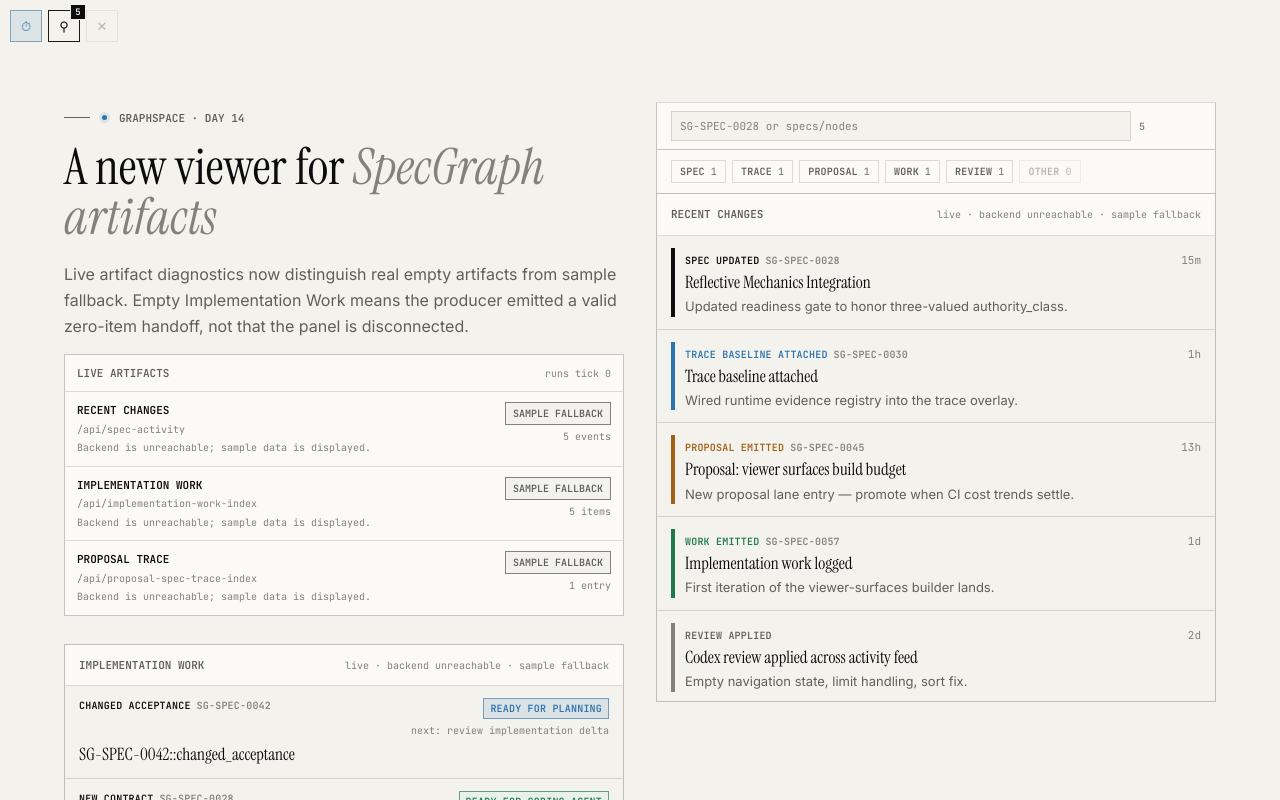
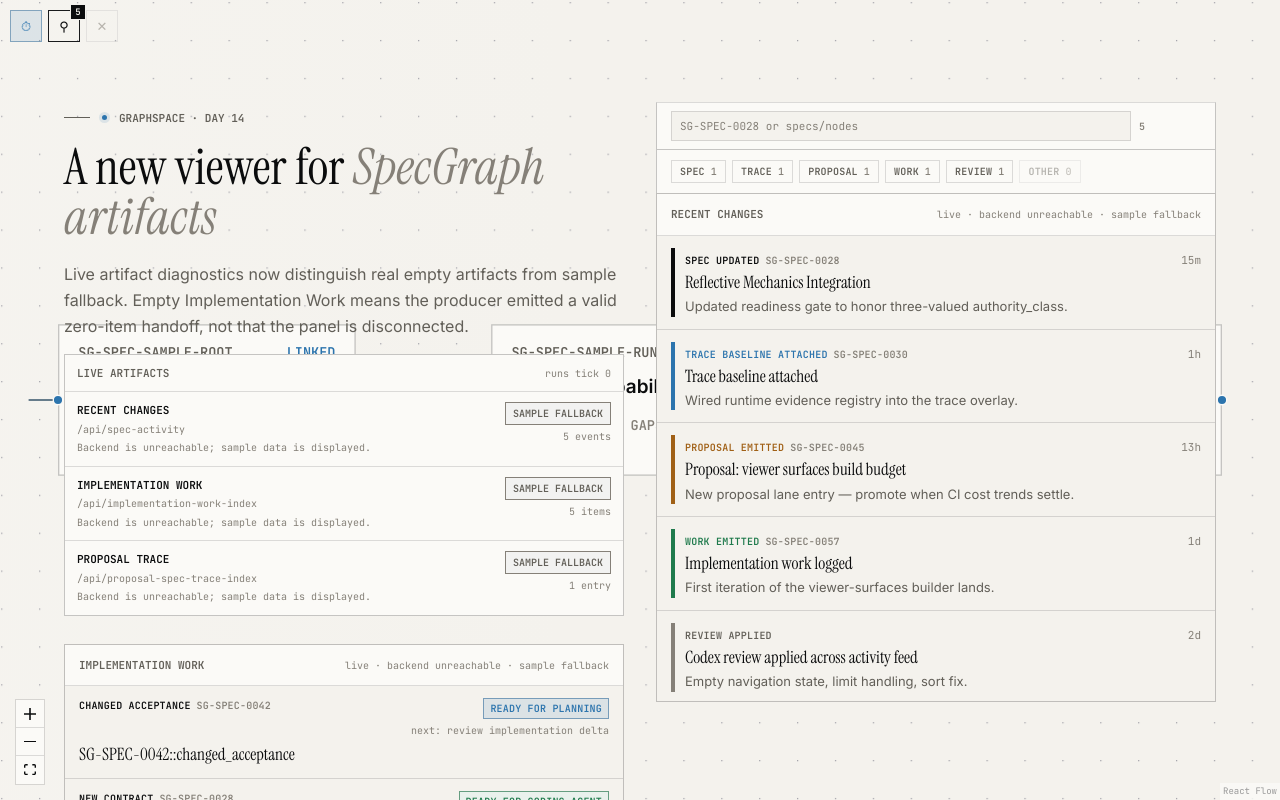
Before and after one commit to 0al-spec/SpecSpace, a React (Vite) app in the folder graphspace/: page / in a window 1280 px wide. Shown: the top 800 px of the page. Built offline with nearby package versions, Linux system fonts and the light colour scheme; no server answers.

Commit message:
Render GraphSpace spec graph canvas

```diff
--- a/graphspace/package.json
+++ b/graphspace/package.json
@@ -12,6 +12,7 @@
     "test:watch": "vitest"
   },
   "dependencies": {
+    "@xyflow/react": "^12.10.2",
     "react": "^19.1.0",
     "react-dom": "^19.1.0",
     "zod": "^3.23.8"
--- a/graphspace/src/entities/spec-node/index.ts
+++ b/graphspace/src/entities/spec-node/index.ts
@@ -1 +1,2 @@
 export type { SpecNode, SpecNodeId } from "./model/types";
+export { SpecNodeCard } from "./ui/SpecNodeCard";
--- /dev/null
+++ b/graphspace/src/entities/spec-node/ui/SpecNodeCard.module.css
@@ -0,0 +1,59 @@
+.card {
+  width: 220px;
+  min-height: 112px;
+  padding: 14px;
+  border: 1px solid var(--gs-rule-mid);
+  border-radius: var(--gs-radius-md);
+  background: color-mix(in srgb, var(--gs-panel) 94%, white);
+  color: var(--gs-ink);
+}
+
+.selected {
+  border-color: var(--gs-accent);
+  box-shadow: 0 0 0 3px var(--gs-accent-soft);
+}
+
+.header,
+.meta {
+  display: flex;
+  align-items: center;
+  justify-content: space-between;
+  gap: 10px;
+  font-family: var(--gs-mono);
+  font-size: 10px;
+  font-weight: 600;
+  line-height: 1.2;
+  text-transform: uppercase;
+}
+
+.id {
+  min-width: 0;
+  overflow: hidden;
+  color: var(--gs-muted);
+  text-overflow: ellipsis;
+  white-space: nowrap;
+}
+
+.status {
+  flex: 0 0 auto;
+  color: var(--gs-accent);
+}
+
+.title {
+  display: -webkit-box;
+  margin-top: 10px;
+  overflow: hidden;
+  color: var(--gs-ink);
+  font-family: var(--gs-sans);
+  font-size: 14px;
+  font-weight: 650;
+  line-height: 1.28;
+  -webkit-box-orient: vertical;
+  -webkit-line-clamp: 2;
+}
+
+.meta {
+  justify-content: flex-start;
+  margin-top: 14px;
+  color: var(--gs-muted-2);
+}
--- /dev/null
+++ b/graphspace/src/entities/spec-node/ui/SpecNodeCard.tsx
@@ -0,0 +1,30 @@
+import type { SpecNode } from "../model/types";
+import styles from "./SpecNodeCard.module.css";
+
+type Props = {
+  node: SpecNode;
+  selected?: boolean;
+};
+
+export function SpecNodeCard({ node, selected = false }: Props) {
+  const maturity = typeof node.maturity === "number" ? Math.round(node.maturity * 100) : null;
+  const gapLabel = node.gap_count === 1 ? "1 gap" : `${node.gap_count} gaps`;
+
+  return (
+    <article
+      className={selected ? `${styles.card} ${styles.selected}` : styles.card}
+      data-spec-node-id={node.node_id}
+    >
+      <div className={styles.header}>
+        <span className={styles.id}>{node.node_id}</span>
+        <span className={styles.status}>{node.status}</span>
+      </div>
+      <h3 className={styles.title}>{node.title}</h3>
+      <div className={styles.meta}>
+        <span>{node.kind}</span>
+        <span>{gapLabel}</span>
+        {maturity !== null ? <span>{maturity}%</span> : null}
+      </div>
+    </article>
+  );
+}
--- a/graphspace/src/pages/viewer/ui/ViewerPage.module.css
+++ b/graphspace/src/pages/viewer/ui/ViewerPage.module.css
@@ -4,7 +4,13 @@
   overflow-y: auto;
 }
 
+.canvasLayer {
+  pointer-events: auto;
+}
+
 .grid {
+  position: relative;
+  z-index: 2;
   display: grid;
   /* auto-fit + minmax collapses to a single column below ~712 px so
    * narrow viewports stack instead of clipping. */
@@ -12,6 +18,11 @@
   gap: 32px;
   padding: clamp(60px, 8vw, 120px) clamp(20px, 5vw, 80px) 80px;
   align-content: start;
+  pointer-events: none;
+}
+
+.grid > * {
+  pointer-events: auto;
 }
 
 .eyebrow {
@@ -82,6 +93,7 @@
 
 .statusOverlay {
   position: fixed;
+  z-index: 3;
   max-width: calc(100vw - 40px);
 }
 
--- a/graphspace/src/pages/viewer/ui/ViewerPage.tsx
+++ b/graphspace/src/pages/viewer/ui/ViewerPage.tsx
@@ -9,6 +9,7 @@ import {
   ProposalTracePanel,
   useProposalSpecTraceIndex,
 } from "@/widgets/proposal-trace";
+import { SpecGraphCanvas } from "@/widgets/spec-graph-canvas";
 import { useToneFilter, filterByTone } from "@/features/filter-by-tone";
 import {
   useSpecSearch,
@@ -145,6 +146,8 @@ export function ViewerPage() {
 
   return (
     <div className={styles.root}>
+      <SpecGraphCanvas className={styles.canvasLayer} />
+
       <div className={styles.grid}>
         {/* Left: hero headline */}
         <div>
--- a/graphspace/src/widgets/spec-graph-canvas/index.ts
+++ b/graphspace/src/widgets/spec-graph-canvas/index.ts
@@ -6,4 +6,6 @@ export {
   type SpecGraphResolvedState,
 } from "./model/load-spec-graph";
 export { SAMPLE_SPEC_GRAPH } from "./model/sample-data";
+export { toSpecGraphFlowElements, type SpecFlowEdge, type SpecFlowNode } from "./model/to-flow-elements";
 export { useSpecGraph, type UseSpecGraphState } from "./model/use-spec-graph";
+export { SpecGraphCanvas } from "./ui/SpecGraphCanvas";
--- /dev/null
+++ b/graphspace/src/widgets/spec-graph-canvas/model/to-flow-elements.ts
@@ -0,0 +1,52 @@
+import type { Edge, Node } from "@xyflow/react";
+import type { SpecEdge } from "@/entities/spec-edge";
+import type { SpecNode } from "@/entities/spec-node";
+import type { SpecGraphResponse } from "@/shared/spec-graph-contract";
+
+export type SpecFlowNodeData = Record<string, unknown> & {
+  spec: SpecNode;
+};
+
+export type SpecFlowEdgeData = Record<string, unknown> & {
+  specEdge: SpecEdge;
+};
+
+export type SpecFlowNode = Node<SpecFlowNodeData, "specNode">;
+export type SpecFlowEdge = Edge<SpecFlowEdgeData>;
+
+const COLUMN_WIDTH = 320;
+const ROW_HEIGHT = 190;
+const COLUMNS = 3;
+
+function positionForIndex(index: number): { x: number; y: number } {
+  return {
+    x: (index % COLUMNS) * COLUMN_WIDTH,
+    y: Math.floor(index / COLUMNS) * ROW_HEIGHT,
+  };
+}
+
+export function toSpecGraphFlowElements(response: SpecGraphResponse): {
+  nodes: SpecFlowNode[];
+  edges: SpecFlowEdge[];
+} {
+  const nodeIds = new Set(response.graph.nodes.map((node) => node.node_id));
+  const nodes: SpecFlowNode[] = response.graph.nodes.map((spec, index) => ({
+    id: spec.node_id,
+    type: "specNode",
+    position: positionForIndex(index),
+    data: { spec },
+  }));
+
+  const edges: SpecFlowEdge[] = response.graph.edges
+    .filter((edge) => nodeIds.has(edge.source_id) && nodeIds.has(edge.target_id))
+    .map((specEdge) => ({
+      id: specEdge.edge_id,
+      source: specEdge.source_id,
+      target: specEdge.target_id,
+      data: { specEdge },
+      label: specEdge.edge_kind,
+      animated: false,
+    }));
+
+  return { nodes, edges };
+}
--- /dev/null
+++ b/graphspace/src/widgets/spec-graph-canvas/ui/SpecGraphCanvas.module.css
@@ -0,0 +1,68 @@
+.root {
+  position: fixed;
+  inset: 0;
+  z-index: 0;
+  overflow: hidden;
+  background:
+    linear-gradient(90deg, color-mix(in srgb, var(--gs-paper) 90%, white), transparent 45%),
+    var(--gs-paper);
+}
+
+.flow {
+  width: 100%;
+  height: 100%;
+}
+
+.flow :global(.react-flow__pane) {
+  cursor: grab;
+}
+
+.flow :global(.react-flow__pane:active) {
+  cursor: grabbing;
+}
+
+.flow :global(.react-flow__edge-path) {
+  stroke: color-mix(in srgb, var(--gs-muted-2) 65%, var(--gs-accent));
+  stroke-width: 1.4;
+}
+
+.flow :global(.react-flow__edge-text) {
+  fill: var(--gs-muted);
+  font-family: var(--gs-mono);
+  font-size: 9px;
+  font-weight: 600;
+  text-transform: uppercase;
+}
+
+.flow :global(.react-flow__controls) {
+  border: 1px solid var(--gs-rule-soft);
+  border-radius: var(--gs-radius-md);
+  box-shadow: none;
+  overflow: hidden;
+}
+
+.flow :global(.react-flow__controls-button) {
+  width: 28px;
+  height: 28px;
+  border-bottom-color: var(--gs-rule-soft);
+  background: var(--gs-panel);
+  color: var(--gs-ink);
+}
+
+.flow :global(.react-flow__attribution) {
+  background: color-mix(in srgb, var(--gs-panel) 82%, transparent);
+  color: var(--gs-muted-2);
+  font-family: var(--gs-mono);
+  font-size: 9px;
+}
+
+.nodeShell {
+  position: relative;
+}
+
+.handle {
+  width: 8px;
+  height: 8px;
+  border: 1px solid var(--gs-panel);
+  background: var(--gs-accent);
+}
--- /dev/null
+++ b/graphspace/src/widgets/spec-graph-canvas/ui/SpecGraphCanvas.tsx
@@ -0,0 +1,67 @@
+import { useMemo } from "react";
+import {
+  Background,
+  Controls,
+  Handle,
+  Position,
+  ReactFlow,
+  ReactFlowProvider,
+  type NodeProps,
+} from "@xyflow/react";
+import "@xyflow/react/dist/style.css";
+import { SpecNodeCard } from "@/entities/spec-node";
+import { toSpecGraphFlowElements, type SpecFlowNode } from "../model/to-flow-elements";
+import { useSpecGraph } from "../model/use-spec-graph";
+import styles from "./SpecGraphCanvas.module.css";
+
+type Props = {
+  className?: string;
+};
+
+function SpecFlowNodeView({ data, selected }: NodeProps<SpecFlowNode>) {
+  return (
+    <div className={styles.nodeShell}>
+      <Handle type="target" position={Position.Left} className={styles.handle} />
+      <SpecNodeCard node={data.spec} selected={selected} />
+      <Handle type="source" position={Position.Right} className={styles.handle} />
+    </div>
+  );
+}
+
+const nodeTypes = {
+  specNode: SpecFlowNodeView,
+};
+
+export function SpecGraphCanvas({ className }: Props) {
+  const state = useSpecGraph();
+  const { nodes, edges } = useMemo(
+    () => toSpecGraphFlowElements(state.data),
+    [state.data],
+  );
+  const classNames = className ? `${styles.root} ${className}` : styles.root;
+
+  return (
+    <section
+      className={classNames}
+      aria-label="SpecGraph canvas"
+      data-testid="spec-graph-canvas"
+      data-source={state.source}
+    >
+      <ReactFlowProvider>
+        <ReactFlow<SpecFlowNode>
+          className={styles.flow}
+          nodes={nodes}
+          edges={edges}
+          nodeTypes={nodeTypes}
+          fitView
+          minZoom={0.18}
+          maxZoom={1.6}
+          nodesDraggable={false}
+        >
+          <Background gap={28} size={1} />
+          <Controls showInteractive={false} />
+        </ReactFlow>
+      </ReactFlowProvider>
+    </section>
+  );
+}
--- a/graphspace/vite.config.ts
+++ b/graphspace/vite.config.ts
@@ -9,6 +9,7 @@ export default defineConfig({
     alias: {
       "@": path.resolve(__dirname, "./src"),
     },
+    dedupe: ["react", "react-dom"],
   },
   server: {
     port: 5175,
```
Also changed, not shown: 2 other files (tests, documents, lock files or other folders).
